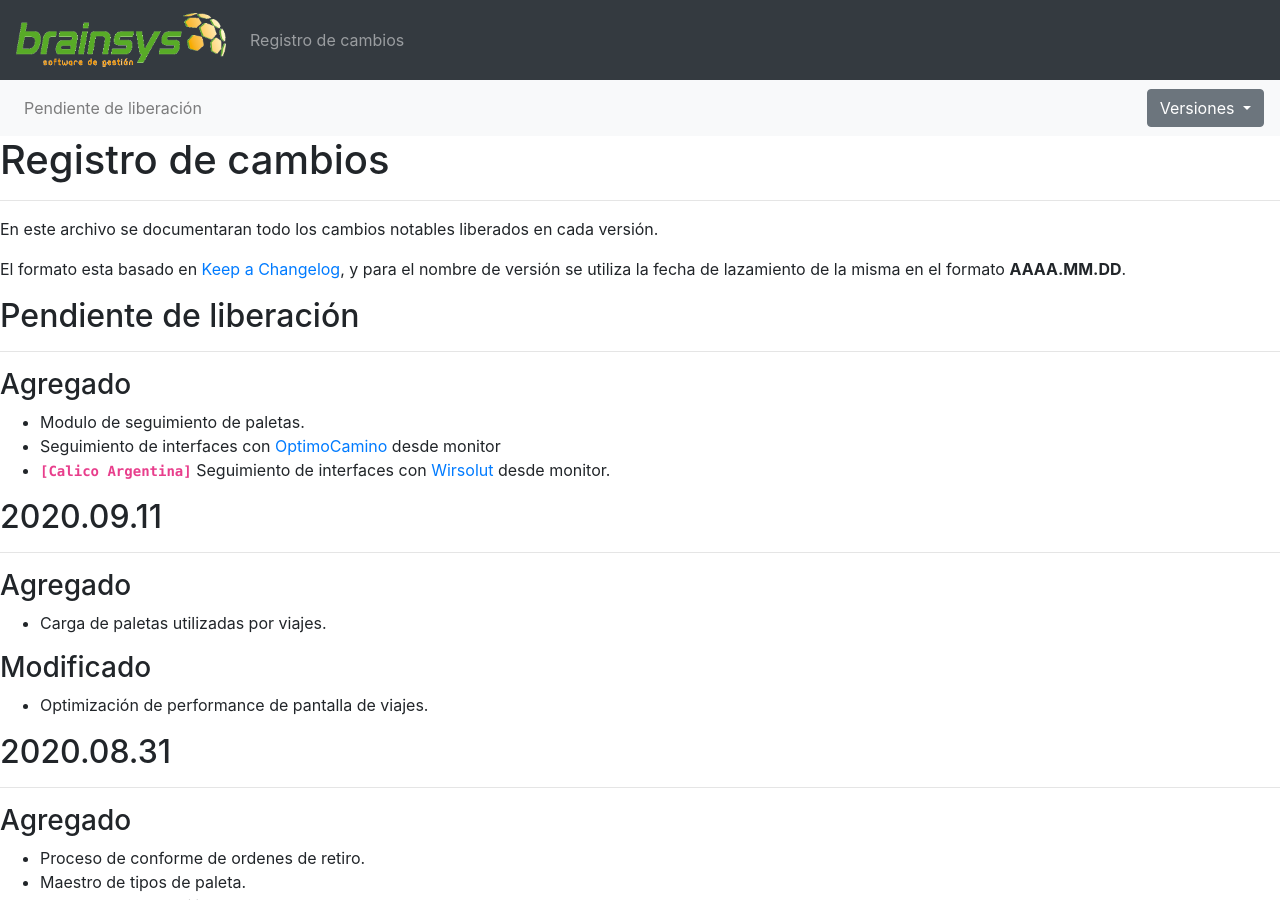
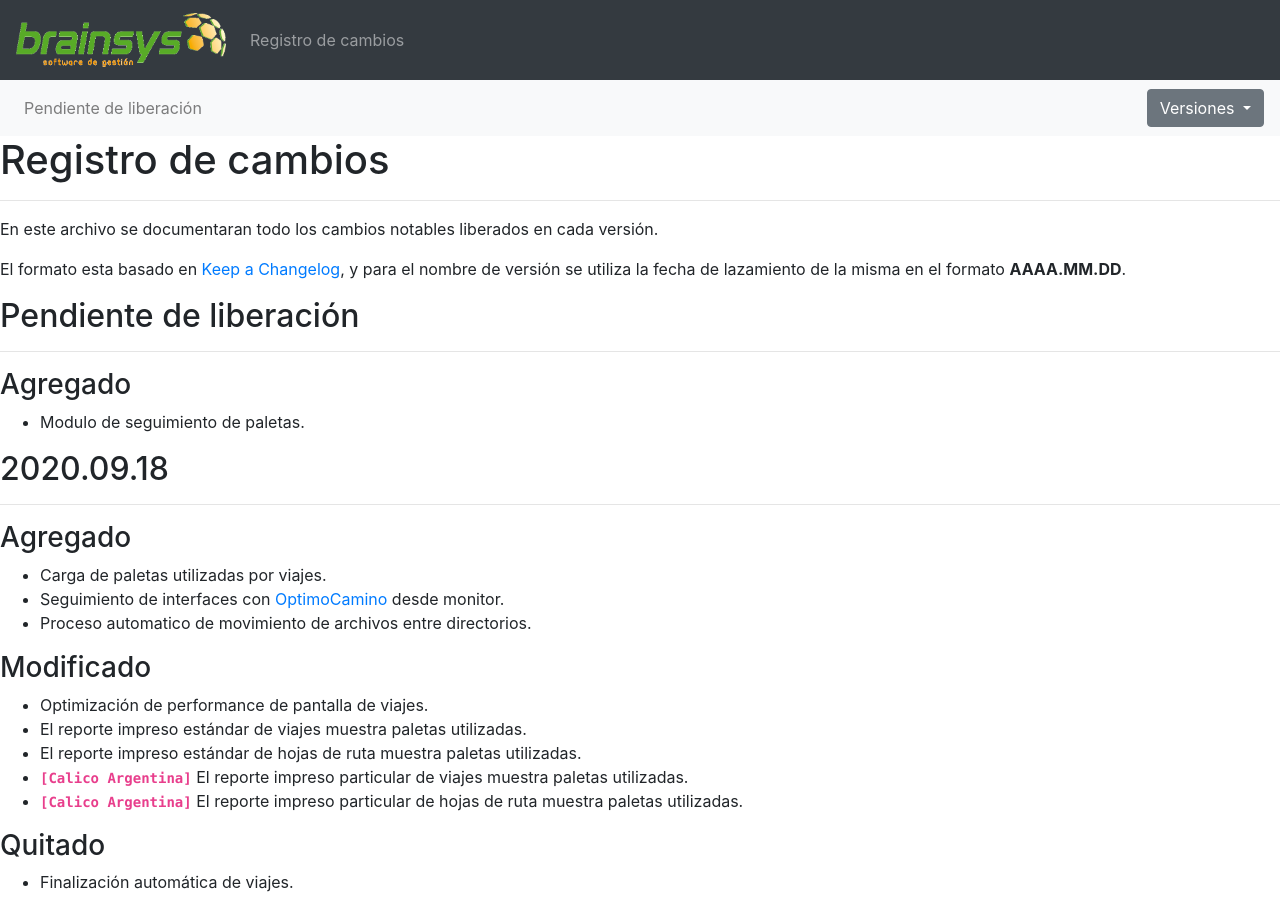
Before and after one commit to msanchez-brainsys/msanchez-brainsys.github.io, a Jekyll site: the page built from registro-cambios.markdown, in a window 1280 px wide and 900 px high. Built offline with Jekyll 4.4.1, drawn with Linux system fonts in a browser that asks for light colours.

Commit message:
Se agregaron cambios en versión 2020.09.18

```diff
--- a/registro-cambios.markdown
+++ b/registro-cambios.markdown
@@ -6,8 +6,8 @@ navegacion:
     - nombre: "Pendiente de liberación"
       link: "registro-cambios#pendiente-de-liberación"
   versiones:
-    - nombre: "2020.09.11"
-      link: "registro-cambios#20200911"
+    - nombre: "2020.09.18"
+      link: "registro-cambios#20200918"
     - nombre: "2020.08.31"
       link: "registro-cambios#20200831"
     - nombre: "2020.08.04"
@@ -25,16 +25,23 @@ El formato esta basado en [Keep a Changelog](https://keepachangelog.com/es-ES/1.
 ---
 ### Agregado
 - Modulo de seguimiento de paletas.
-- Seguimiento de interfaces con [OptimoCamino](https://www.optimocamino.com/) desde monitor
-- **`[Calico Argentina]`** Seguimiento de interfaces con [Wirsolut](https://www.wirsolut.com/) desde monitor.
 
-## 2020.09.11
+## 2020.09.18
 ---
 ### Agregado
 - Carga de paletas utilizadas por viajes.
+- Seguimiento de interfaces con [OptimoCamino](https://www.optimocamino.com/) desde monitor.
+- Proceso automatico de movimiento de archivos entre directorios.
 
 ### Modificado
 - Optimización de performance de pantalla de viajes.
+- El reporte impreso estándar de viajes muestra paletas utilizadas.
+- El reporte impreso estándar de hojas de ruta muestra paletas utilizadas.
+- **`[Calico Argentina]`** El reporte impreso particular de viajes muestra paletas utilizadas.
+- **`[Calico Argentina]`** El reporte impreso particular de hojas de ruta muestra paletas utilizadas.
+
+### Quitado
+- Finalización automática de viajes.
 
 ## 2020.08.31
 ---
```
